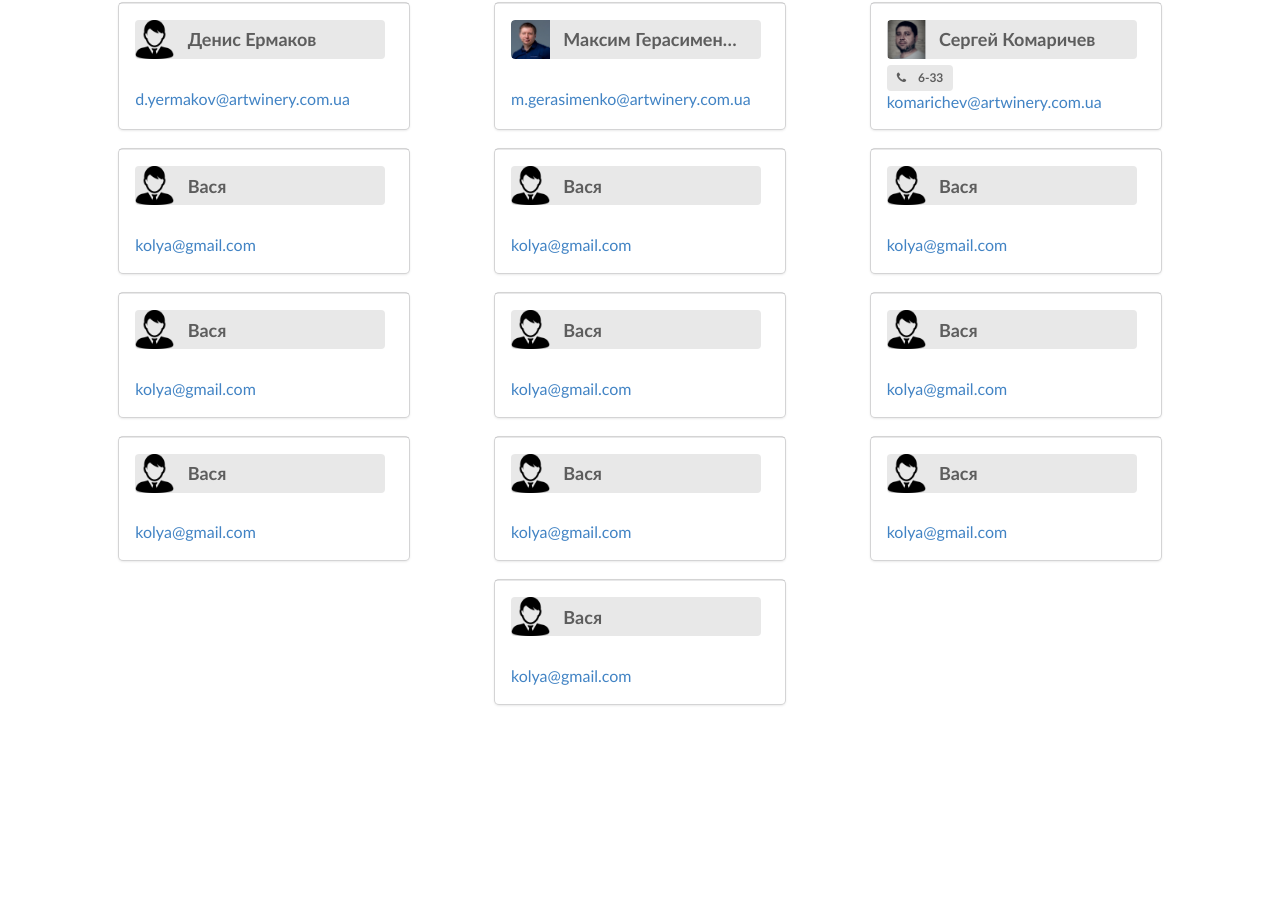
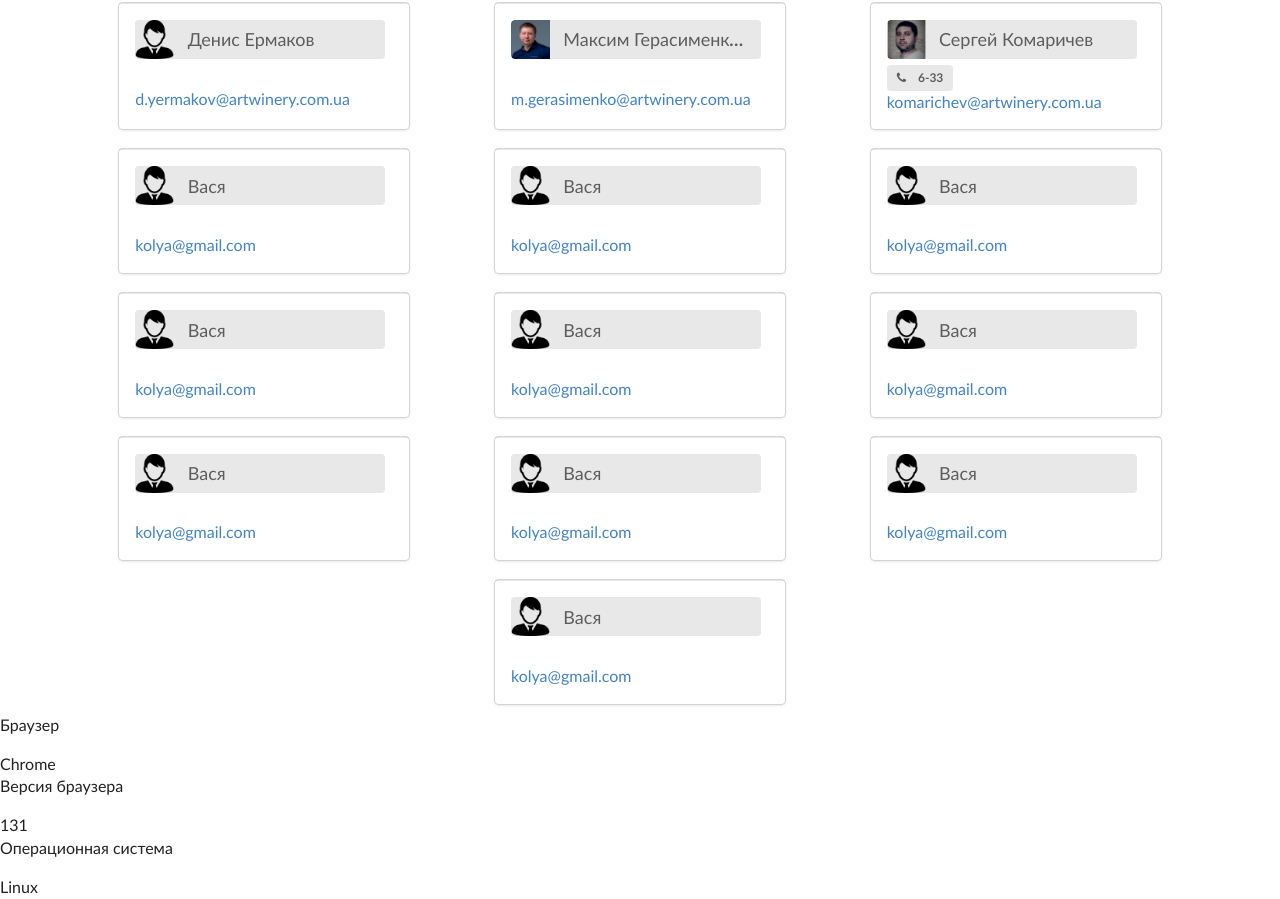
Before and after one commit to vinosgrayapple/spravochnik-Address, a website: page index.html in a window 1280 px wide. Shown: the part 308-1207 px from the top of the page. Before the commit the page ends 1022 px from the top, so only its background shows below. Drawn offline with nearby package versions, Linux system fonts and the light colour scheme.

Commit message:
font weight

```diff
--- a/css/style.css
+++ b/css/style.css
@@ -141,4 +141,5 @@ width: 250px;
     text-overflow: ellipsis;
     white-space: nowrap;
     /* -ms-text-size-adjust: 80%; */
+    font-weight: 400;
     }
--- a/index.html
+++ b/index.html
@@ -66,5 +66,136 @@
 
 
 <script src="script.js"></script>
+<p>Браузер</p>
+<div id='name'></div>
+
+<p>Версия браузера</p>
+<div id='version'></div>
+
+<p>Операционная система</p>
+<div id='os'></div>
+<script type="text/javascript">
+    var BrowserDetect = {
+      init: function () {
+      this.browser = this.searchString(this.dataBrowser) || "An unknown browser";
+      this.version = this.searchVersion(navigator.userAgent) || this.searchVersion(navigator.appVersion) || "an unknown version";
+      this.OS = this.searchString(this.dataOS) || "an unknown OS";
+      },
+      searchString: function (data) {
+      for (var i=0;i<data.length;i++) {
+      var dataString = data[i].string;
+      var dataProp = data[i].prop;
+      this.versionSearchString = data[i].versionSearch || data[i].identity;
+      if (dataString) {
+      if (dataString.indexOf(data[i].subString) != -1)
+      return data[i].identity;
+      }
+      else if (dataProp)
+      return data[i].identity;
+      }
+      },
+      searchVersion: function (dataString) {
+      var index = dataString.indexOf(this.versionSearchString);
+      if (index == -1) return;
+      return parseFloat(dataString.substring(index+this.versionSearchString.length+1));
+      },
+      dataBrowser: [
+      {
+      string: navigator.userAgent,
+      subString: "Chrome",
+      identity: "Chrome"
+      },
+      { string: navigator.userAgent,
+      subString: "OmniWeb",
+      versionSearch: "OmniWeb/",
+      identity: "OmniWeb"
+      },
+      {
+      string: navigator.vendor,
+      subString: "Apple",
+      identity: "Safari",
+      versionSearch: "Version"
+      },
+      {
+      prop: window.opera,
+      identity: "Opera",
+      versionSearch: "Version"
+      },
+      {
+      string: navigator.vendor,
+      subString: "iCab",
+      identity: "iCab"
+      },
+      {
+      string: navigator.vendor,
+      subString: "KDE",
+      identity: "Konqueror"
+      },
+      {
+      string: navigator.userAgent,
+      subString: "Firefox",
+      identity: "Firefox"
+      },
+      {
+      string: navigator.vendor,
+      subString: "Camino",
+      identity: "Camino"
+      },
+      {
+      /* For Newer Netscapes (6+) */
+      string: navigator.userAgent,
+      subString: "Netscape",
+      identity: "Netscape"
+      },
+      {
+      string: navigator.userAgent,
+      subString: "MSIE",
+      identity: "Internet Explorer",
+      versionSearch: "MSIE"
+      },
+      {
+      string: navigator.userAgent,
+      subString: "Gecko",
+      identity: "Mozilla",
+      versionSearch: "rv"
+      },
+      {
+      /* For Older Netscapes (4-) */
+      string: navigator.userAgent,
+      subString: "Mozilla",
+      identity: "Netscape",
+      versionSearch: "Mozilla"
+      }
+      ],
+      dataOS : [
+      {
+      string: navigator.platform,
+      subString: "Win",
+      identity: "Windows"
+      },
+      {
+      string: navigator.platform,
+      subString: "Mac",
+      identity: "Mac"
+      },
+      {
+      string: navigator.userAgent,
+      subString: "iPhone",
+      identity: "iPhone/iPod"
+      },
+      {
+      string: navigator.platform,
+      subString: "Linux",
+      identity: "Linux"
+      }
+      ]
+
+    };
+    BrowserDetect.init();
+
+    document.getElementById("name").innerHTML=BrowserDetect.browser;
+    document.getElementById("version").innerHTML=BrowserDetect.version;
+    document.getElementById("os").innerHTML=BrowserDetect.OS
+    </script>
 </body>
 </html>
```
